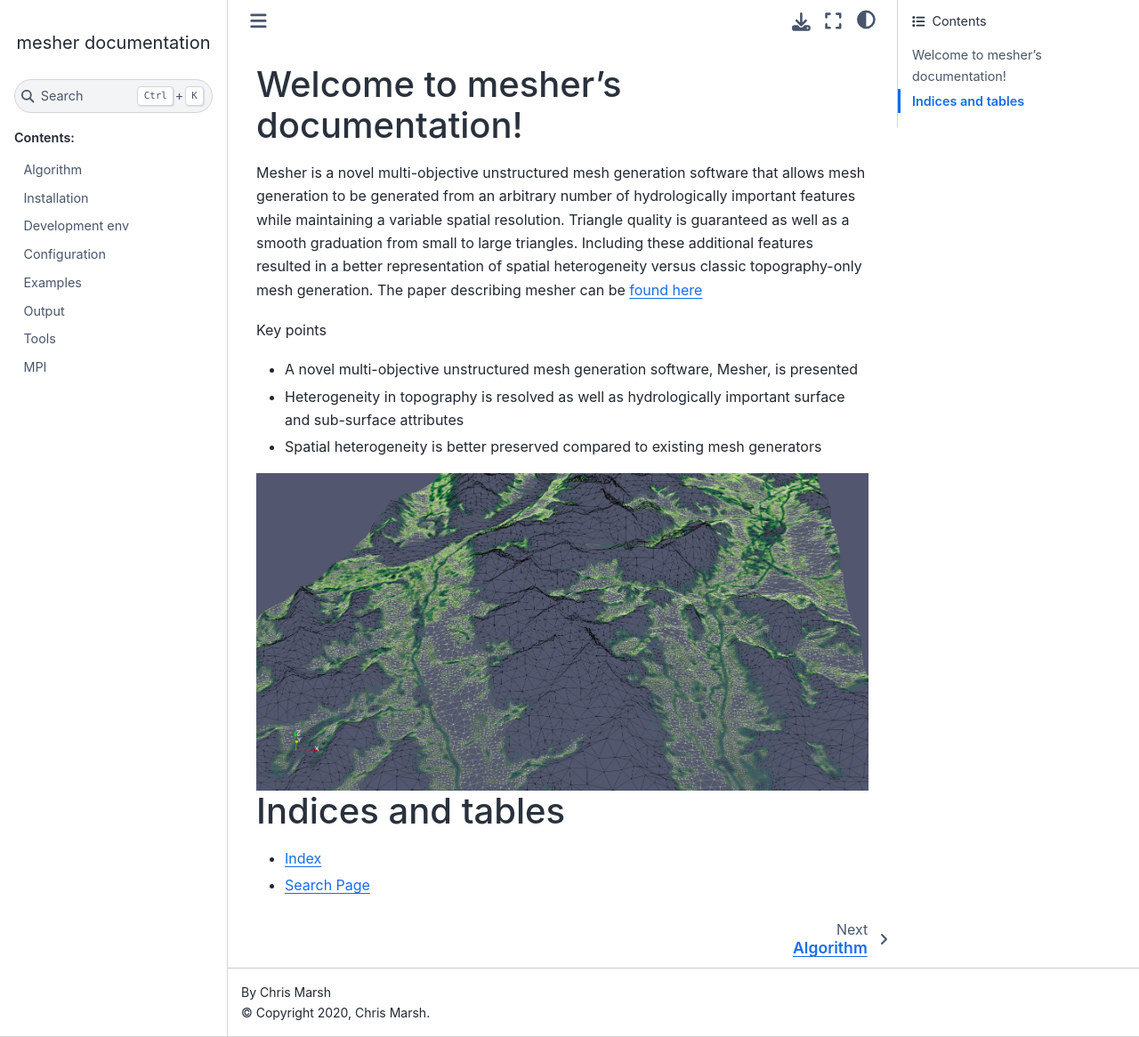
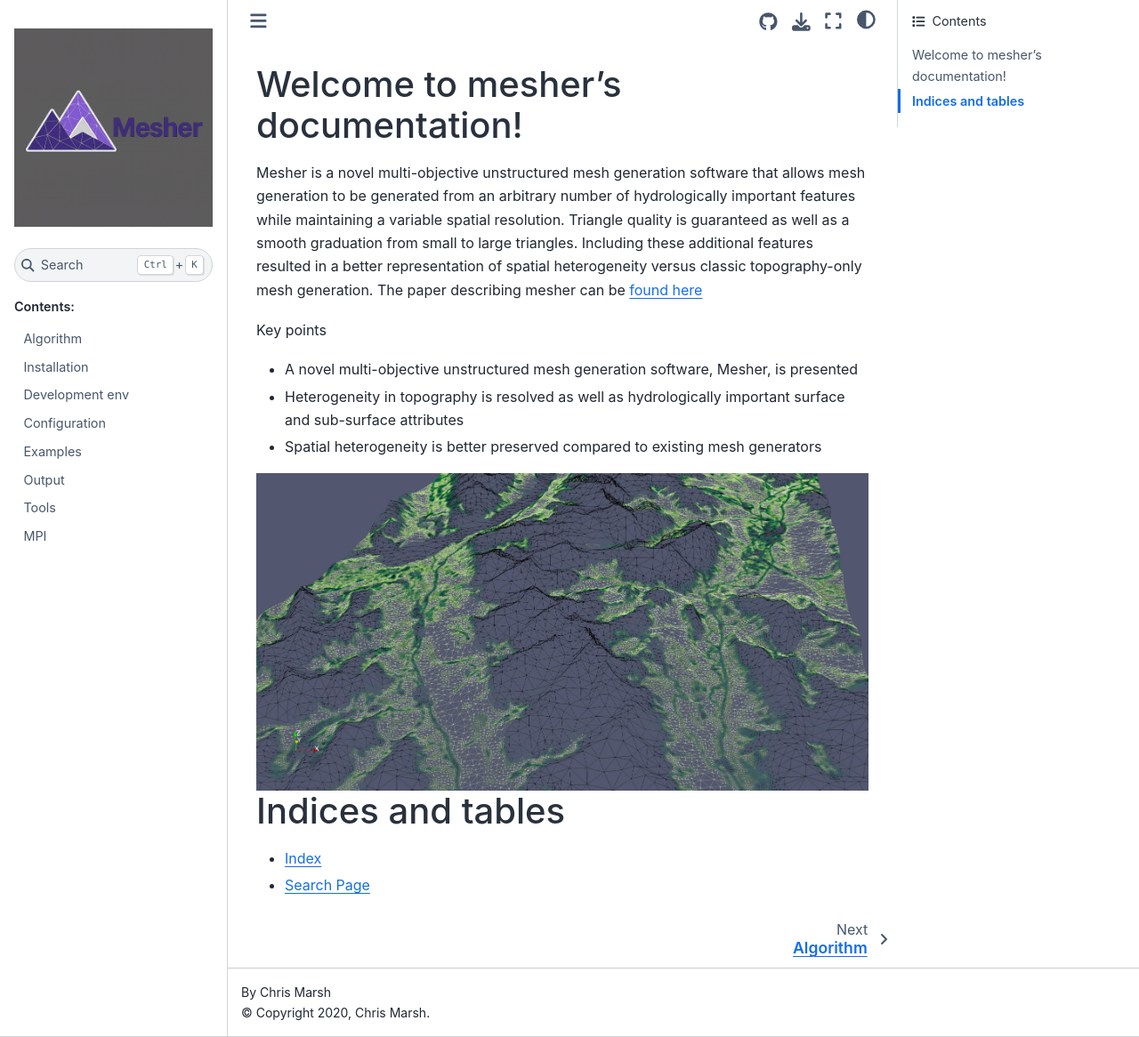
Before and after one commit to Chrismarsh/mesher, a Sphinx documentation site: the page built from docs/source/index.rst, in a window 1280 px wide and 1166 px high. Shown: the whole window at 89% size. Built offline with Sphinx 7.4.7 and the Sphinx Book theme 1.1.4, drawn with Linux system fonts in a browser that asks for light colours.

Commit message:
fix html options

```diff
--- a/docs/source/conf.py
+++ b/docs/source/conf.py
@@ -65,6 +65,8 @@
         "image_light": "_static/images/mesher_logo.png",
         "image_dark": "_static/images/mesher_logo.png",
     },
+    'collapse_navigation': False,
+    'sticky_navigation': True,
 }
 
 # Add any paths that contain custom static files (such as style sheets) here,
@@ -74,11 +76,6 @@
 html_css_files = [
     "fix-notebook-darkmode.css",
 ]
-
-html_theme_options = {
-    'collapse_navigation': False,
-    'sticky_navigation': True,
-}
 
 
 # Extensions to theme docs
```
